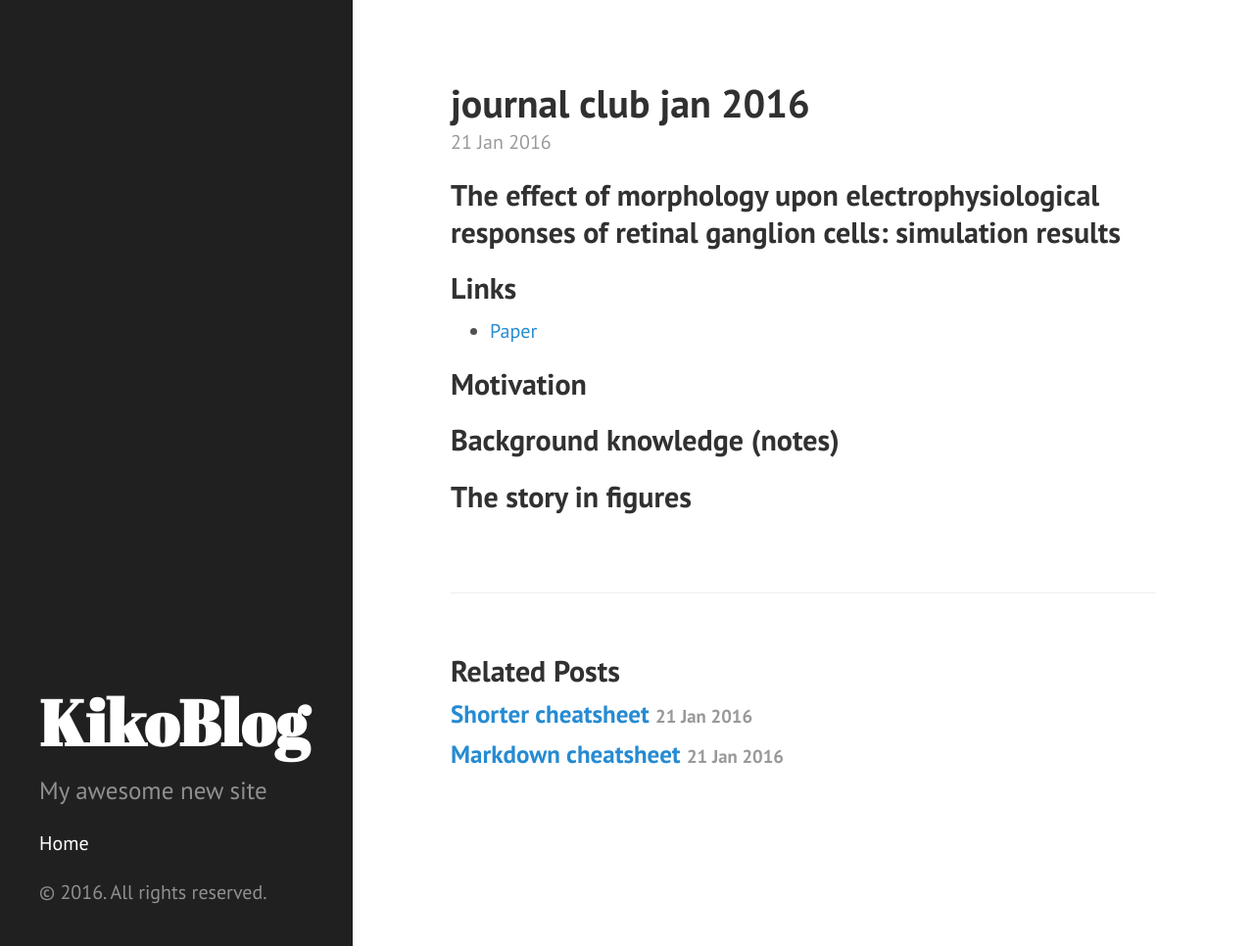
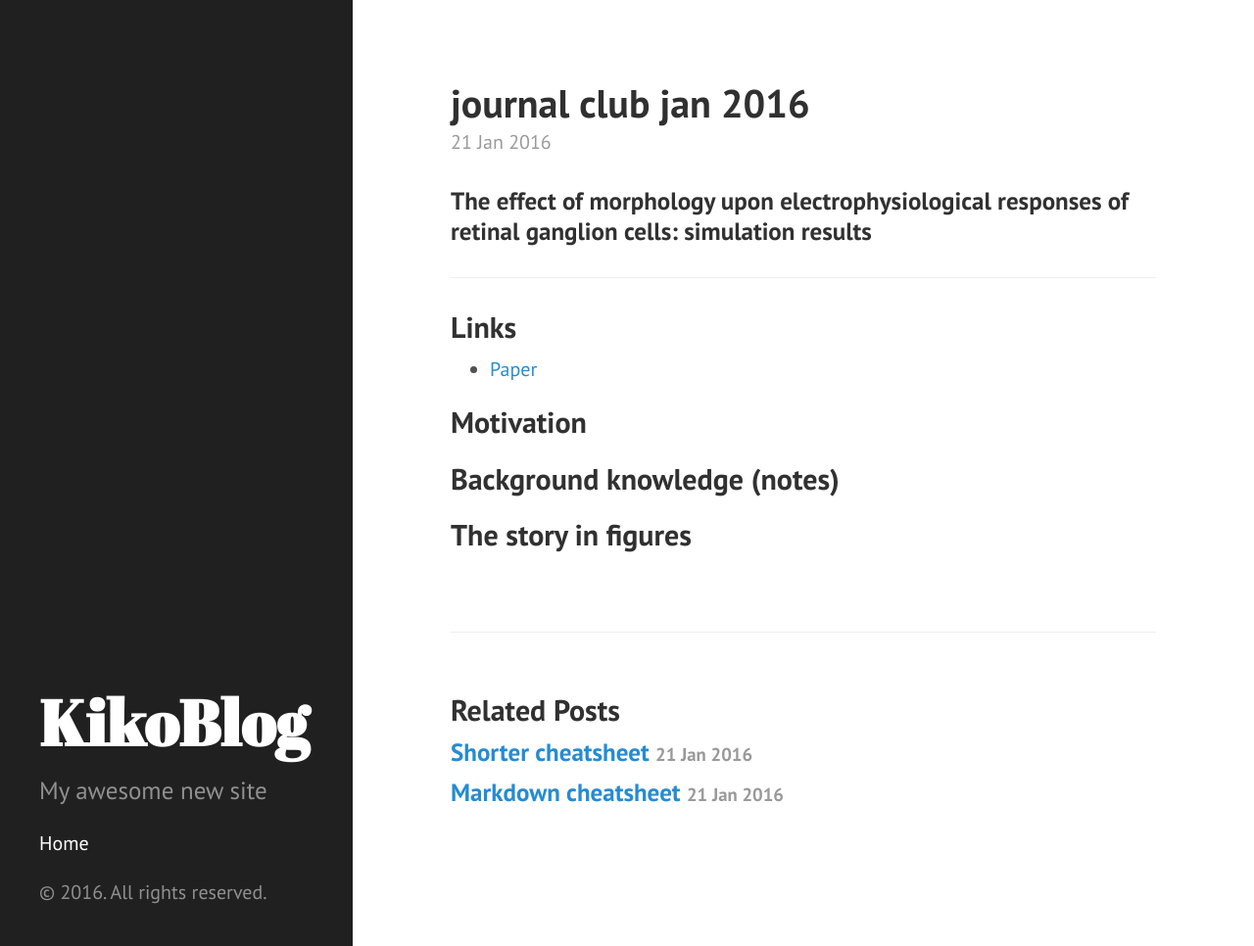
Before and after one commit to KikoBlog/KikoBlog.github.io, a Jekyll site: the page built from _posts/2016-01-21-journal-club-jan-2016.markdown, in a window 1280 px wide and 966 px high. Shown: the whole window at 98% size. Built offline with Jekyll 4.4.1, drawn with Linux system fonts in a browser that asks for light colours.

```diff
--- a/_posts/2016-01-21-journal-club-jan-2016.markdown
+++ b/_posts/2016-01-21-journal-club-jan-2016.markdown
@@ -3,7 +3,10 @@ published: true
 title: journal club jan 2016
 layout: post
 ---
-## The effect of morphology upon electrophysiological responses of retinal ganglion cells: simulation results
+### The effect of morphology upon electrophysiological responses of retinal ganglion cells: simulation results
+
+---
+
 
 ## Links
 * [Paper](http://link.springer.com/article/10.1007/s10827-013-0463-7/fulltext.html)
```
